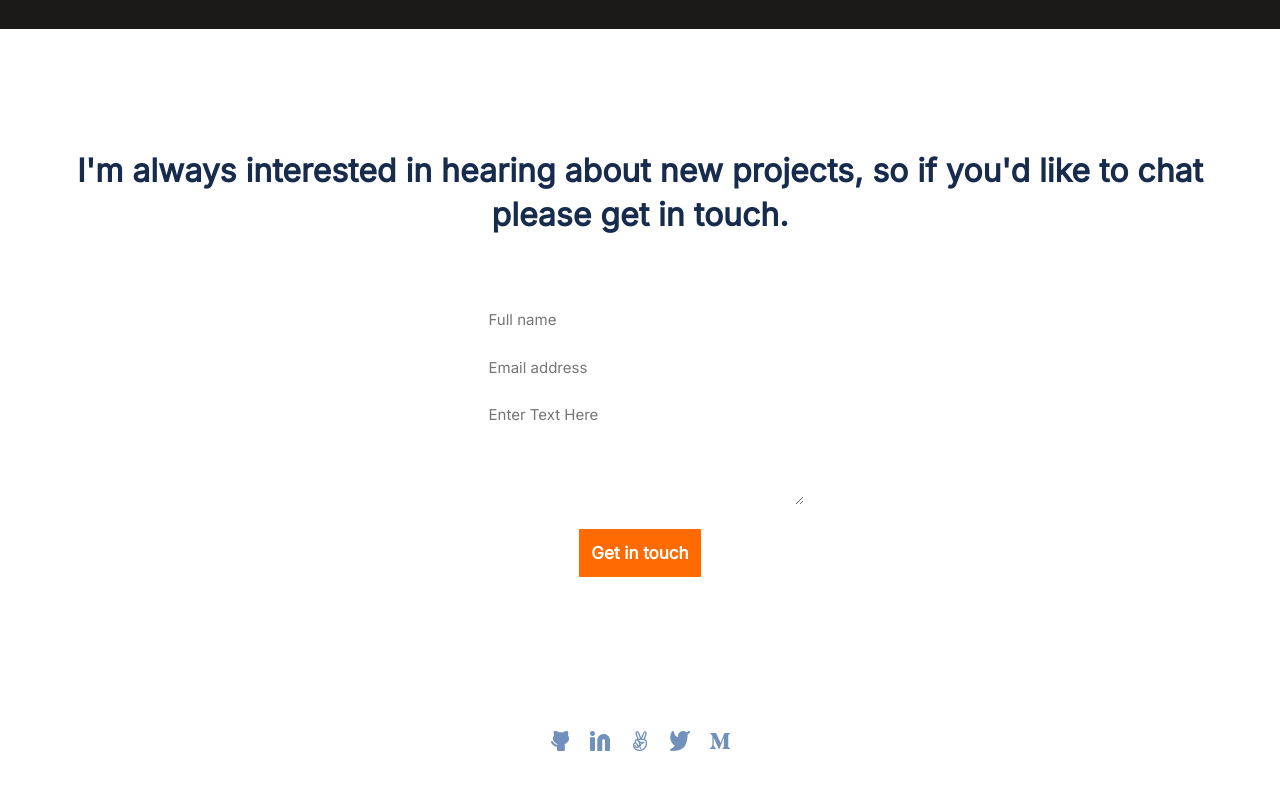
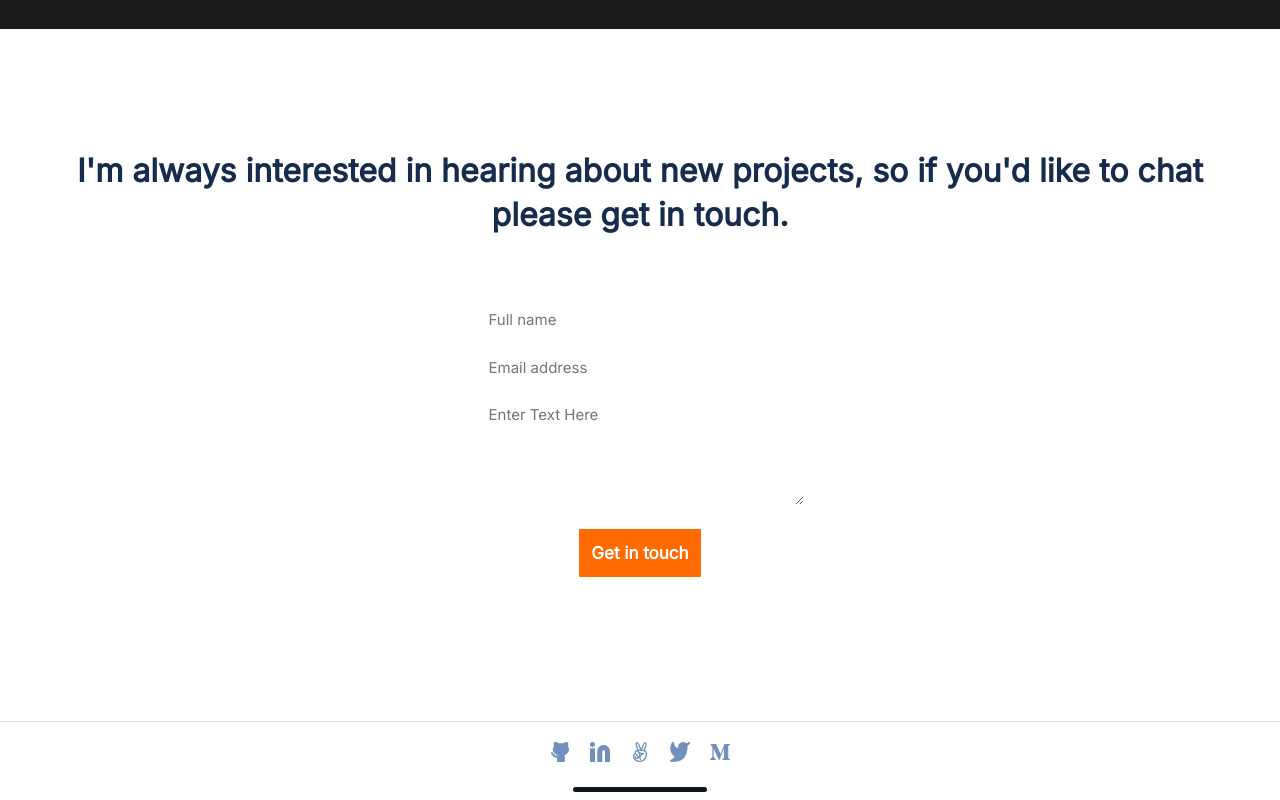
Before and after one commit to bobb-Rob/portfolio-project-1, a website: page index.html in a window 1280 px wide. Shown: the part 5121-5921 px from the top of the page. Before the commit the page ends 5886 px from the top, so only its background shows below. Drawn offline with Linux system fonts and the light colour scheme.

Commit message:
Contact form bottom line below social media icons added

```diff
--- a/style.css
+++ b/style.css
@@ -336,7 +336,7 @@
   background: var(--deepDark);
   background-image: url(./illustrations/Frame.png);
   background-repeat: no-repeat;
-  background-position: 100% 23%;
+  background-position: 100% 20%;
 }
 
 #about-section {
@@ -543,7 +543,19 @@
 
 #bottom-nav {
   display: flex;
+  flex-direction: column;
   justify-content: center;
+  align-items: center;
+  border-top: 1px solid #dfe1e6;
+  padding-top: 10px;
+}
+
+.bottom-line {
+  background-color: #0d151e;
+  height: 5px;
+  width: 134px;
+  border-radius: 10px;
+  margin: 15px 0 8px 0;
 }
 
 .contact-social-media {
```
Also changed, not shown: index.html (+0 -2 lines), 1 other file.
